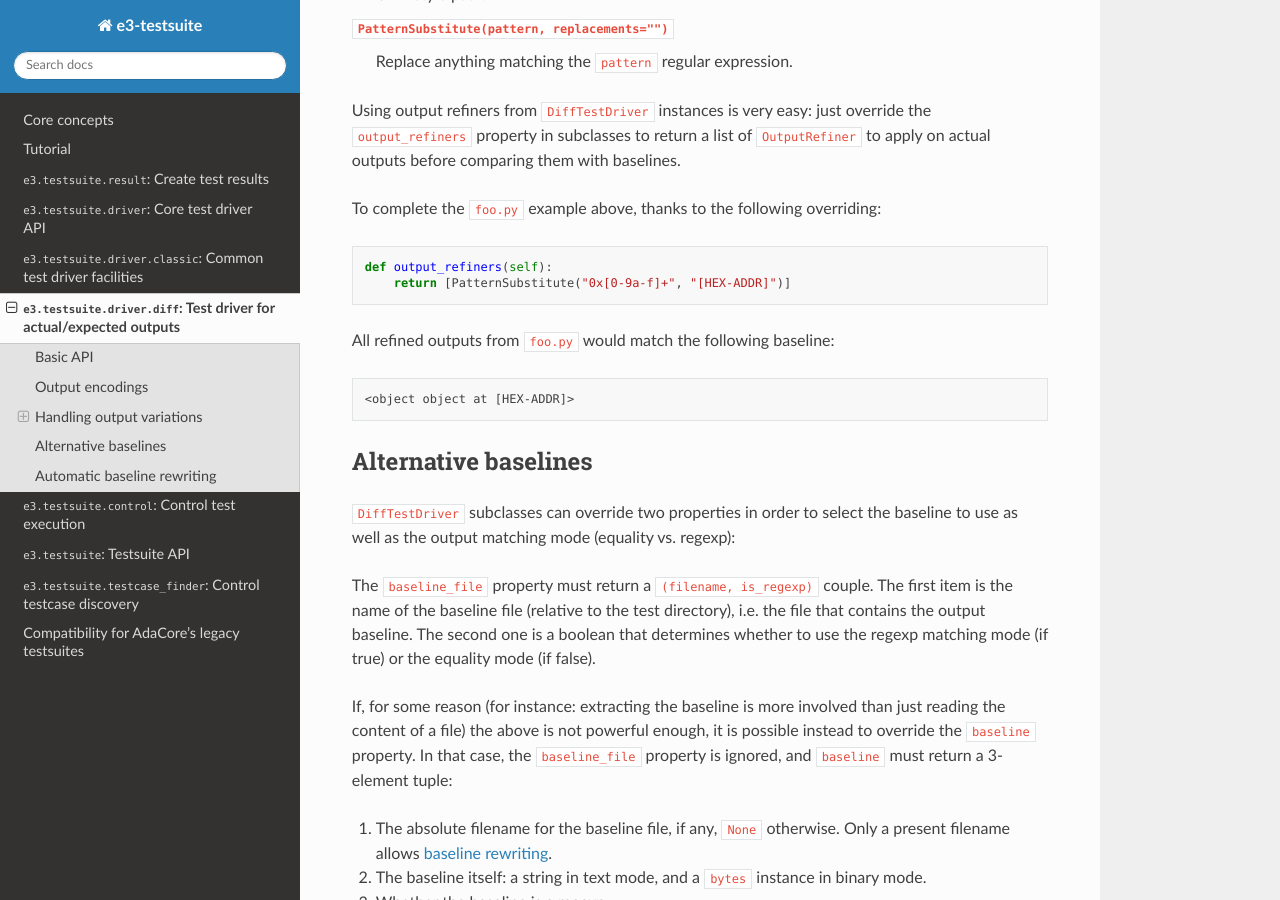
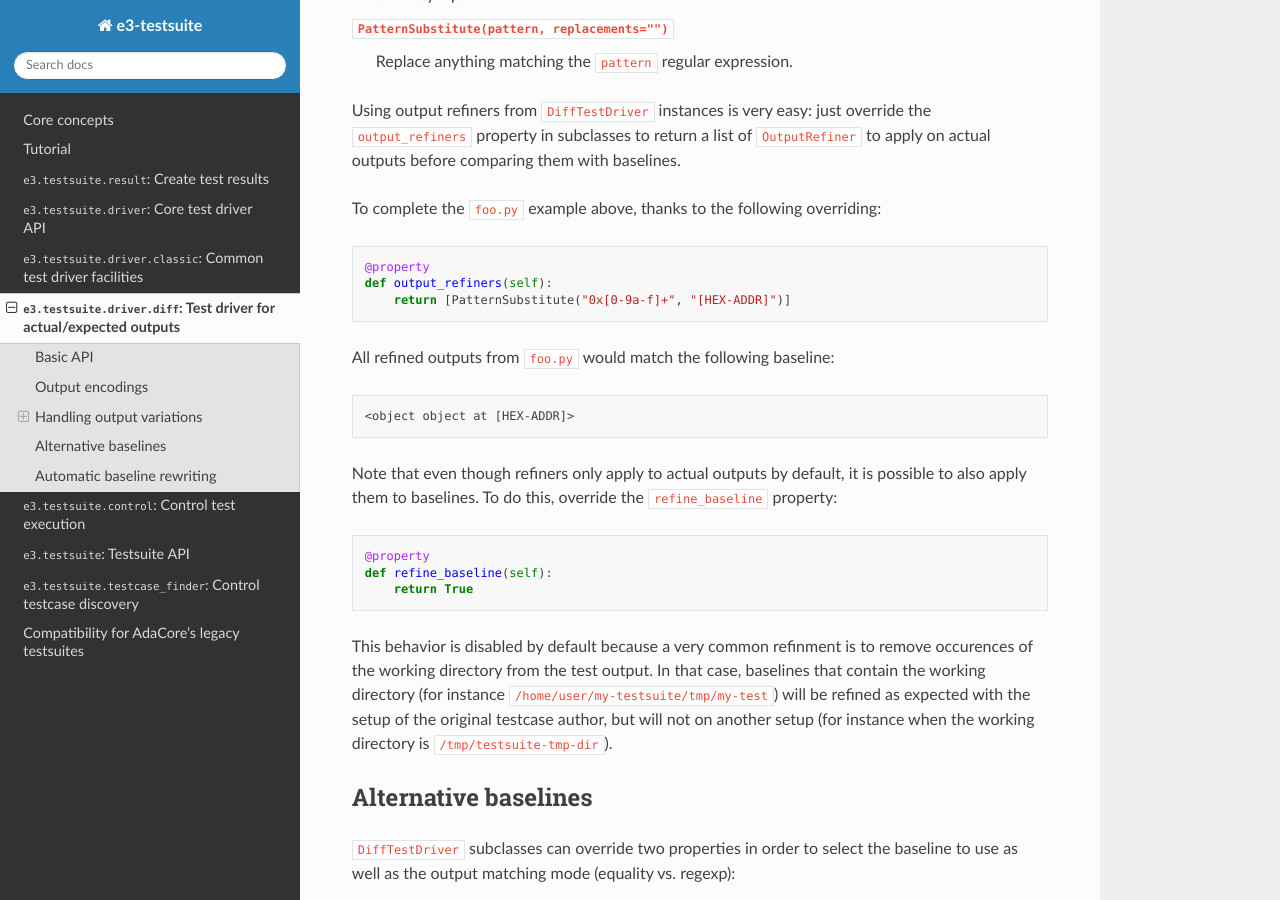
Before and after one commit to AdaCore/e3-testsuite, a Sphinx documentation site: the page built from doc/api_diff.rst, in a window 1280 px wide and 900 px high, scrolled down 3349 px. Built offline with Sphinx 7.4.7 and the Read the Docs theme 2.0.0, drawn with Linux system fonts in a browser that asks for light colours.

Commit message:
DiffTestDriver: make it possible to refine baselines
TN: T804-039

```diff
--- a/doc/api_diff.rst
+++ b/doc/api_diff.rst
@@ -189,6 +189,7 @@ To complete the ``foo.py`` example above, thanks to the following overriding:
 
 .. code-block:: python
 
+   @property
    def output_refiners(self):
        return [PatternSubstitute("0x[0-9a-f]+", "[HEX-ADDR]")]
 
@@ -197,6 +198,23 @@ All refined outputs from ``foo.py`` would match the following baseline:
 .. code-block:: text
 
    <object object at [HEX-ADDR]>
+
+Note that even though refiners only apply to actual outputs by default, it is
+possible to also apply them to baselines. To do this, override the
+``refine_baseline`` property:
+
+.. code-block:: python
+
+   @property
+   def refine_baseline(self):
+       return True
+
+This behavior is disabled by default because a very common refinment is to
+remove occurences of the working directory from the test output. In that case,
+baselines that contain the working directory (for instance
+``/home/user/my-testsuite/tmp/my-test``) will be refined as expected with the
+setup of the original testcase author, but will not on another setup (for
+instance when the working directory is ``/tmp/testsuite-tmp-dir``).
 
 
 .. _api_diff_alternative_baselines:
```
Also changed, not shown: NEWS.md (+1 -0 lines), 4 other files.
